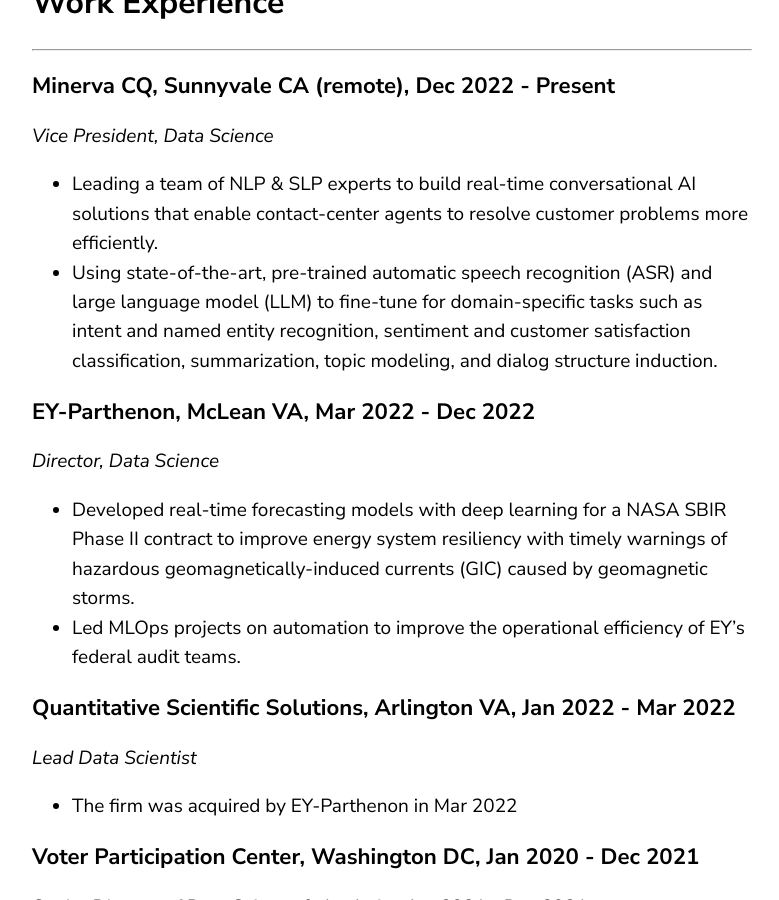
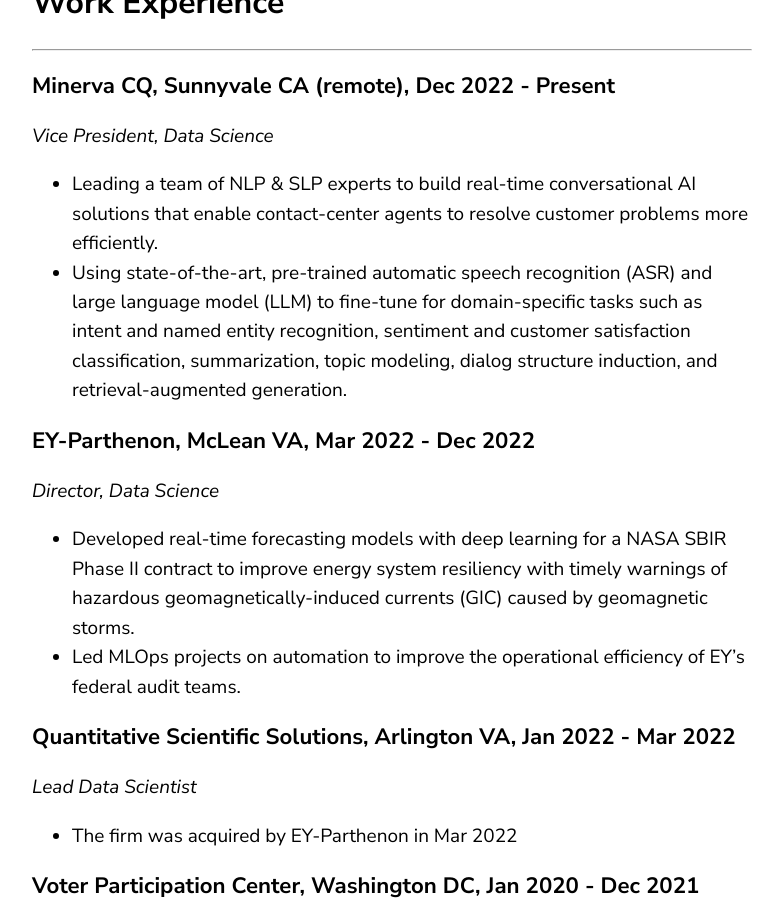
Before and after one commit to phoebetwong/phoebetwong.github.io, a Jekyll site: the page built from resume.md, in a window 1280 px wide and 900 px high, scrolled down 854 px. Shown: the whole window, without its empty margins (68-847 px from the left). Built offline with Jekyll 4.4.1, drawn with Linux system fonts in a browser that asks for light colours; a script that is not in the unit is left out.

Commit message:
updated cv

```diff
--- a/resume.md
+++ b/resume.md
@@ -13,7 +13,7 @@
 ### Minerva CQ, Sunnyvale CA (remote), Dec 2022 - Present
 *Vice President, Data Science*<br>
 - Leading a team of NLP & SLP experts to build real-time conversational AI solutions that enable contact-center agents to resolve customer problems more efficiently.
-- Using state-of-the-art, pre-trained automatic speech recognition (ASR) and large language model (LLM) to fine-tune for domain-specific tasks such as intent and named entity recognition, sentiment and customer satisfaction classification, summarization, topic modeling, and dialog structure induction.
+- Using state-of-the-art, pre-trained automatic speech recognition (ASR) and large language model (LLM) to fine-tune for domain-specific tasks such as intent and named entity recognition, sentiment and customer satisfaction classification, summarization, topic modeling, dialog structure induction, and retrieval-augmented generation.
 <br>
 
 ### EY-Parthenon, McLean VA, Mar 2022 - Dec 2022
```
